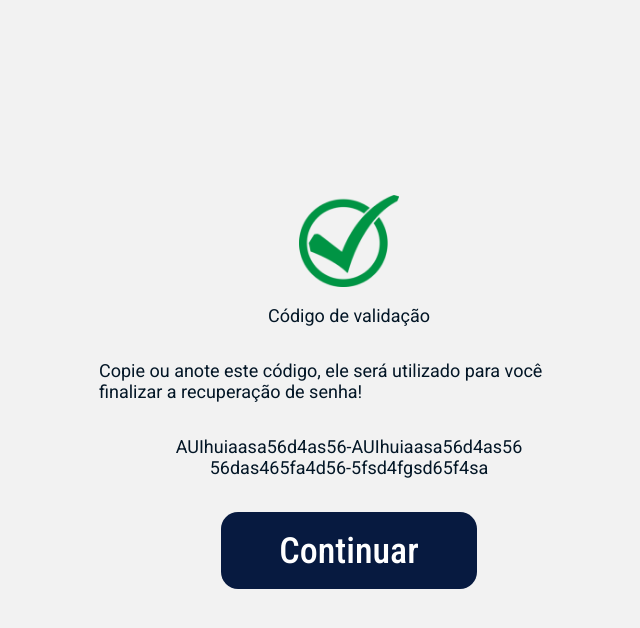
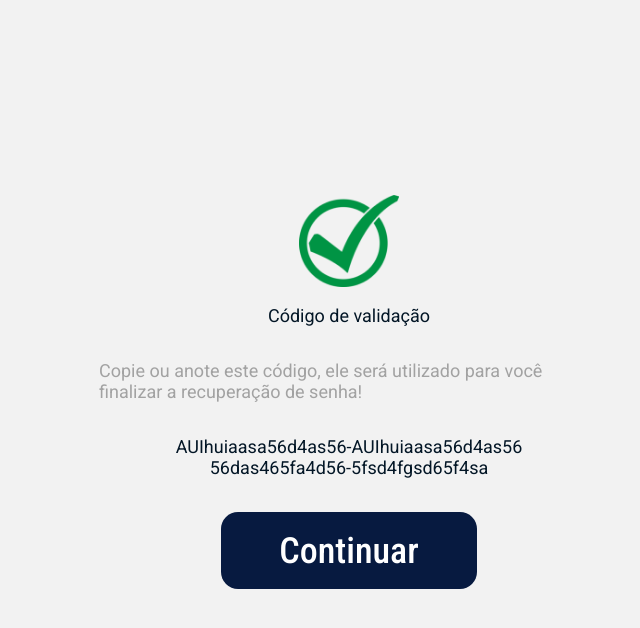
Before and after one commit to decilioh/devel-food-davi, a React (Vite) app: page /esqueci-minha-senha in a window 1280 px wide. Both pictures are taken after typing "name@example.com" into the empty fields and a click on the button "Continuar". Shown: the top 628 px of the page, without its empty margins (291-931 px from the left). Built offline with nearby package versions, Linux system fonts and the light colour scheme.

Commit message:
tamanho do botão

```diff
--- a/src/Pages/EsqueciSenha/EsqueciSenha.styles.ts
+++ b/src/Pages/EsqueciSenha/EsqueciSenha.styles.ts
@@ -32,6 +32,7 @@ export const NoticeVerified = styled.span`
   text-align: left;
   margin: 2vh 0;
   width: 500px;
+  color: #A2A2A2;
 `
 
 export const SpacingContents = styled.div`
@@ -39,6 +40,6 @@ export const SpacingContents = styled.div`
   display: flex;
   gap: 24px;
   button{
-    font-size: 18px
+    font-size: 32px
   }
 `
--- a/src/Pages/EsqueciSenha/Micro-Pages/StepTwo/index.tsx
+++ b/src/Pages/EsqueciSenha/Micro-Pages/StepTwo/index.tsx
@@ -1,14 +1,16 @@
-import React from 'react'
+import React, { useContext } from 'react'
 import Button from '../../../../components/common/Button'
 import Verified from "../../../../assets/images/verified.png"
 import { NoticeVerified, TitleOrCodeVerified, VerifiedLogo } from '../../EsqueciSenha.styles'
 import { FormValidation } from '../../components/Form.styles'
+import { ThemeContext } from '../../../../context/themeContext'
 
 interface Props {
     value: React.Dispatch<React.SetStateAction<number>>
 }
 
 const StepTwo = ({ value }: Props) => {
+    const theme = useContext(ThemeContext)
     function changeScene() {
         value(3)
     }
@@ -18,7 +20,7 @@ const StepTwo = ({ value }: Props) => {
             <FormValidation onSubmit={changeScene} id='form'>
                 <VerifiedLogo src={Verified} id="image-logo" />
                 <TitleOrCodeVerified>Código de validação</TitleOrCodeVerified>
-                <NoticeVerified>Copie ou anote este código, ele será utilizado para você finalizar a recuperação de senha!</NoticeVerified>
+                <NoticeVerified style={{color: `${theme?.theme == "light" ? "#A2A2A2" : "white"}`}}>Copie ou anote este código, ele será utilizado para você finalizar a recuperação de senha!</NoticeVerified>
                 <TitleOrCodeVerified>AUIhuiaasa56d4as56-AUIhuiaasa56d4as56 56das465fa4d56-5fsd4fgsd65f4sa</TitleOrCodeVerified>
                 <Button id="button-forgot-password-2-continue" type="submit">Continuar</Button>
             </FormValidation>
```
